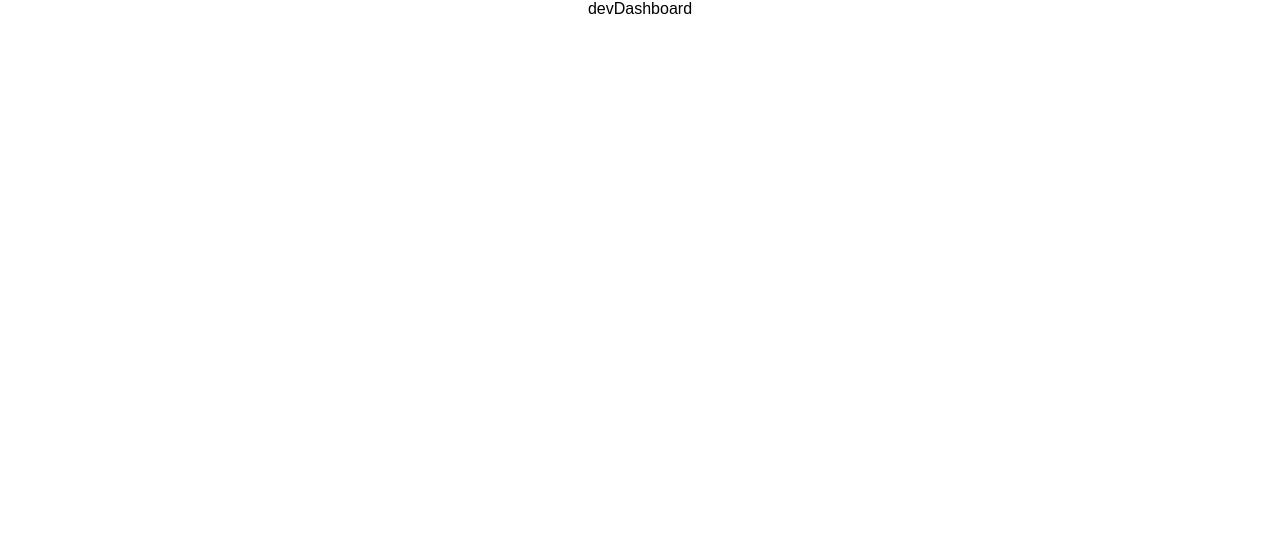
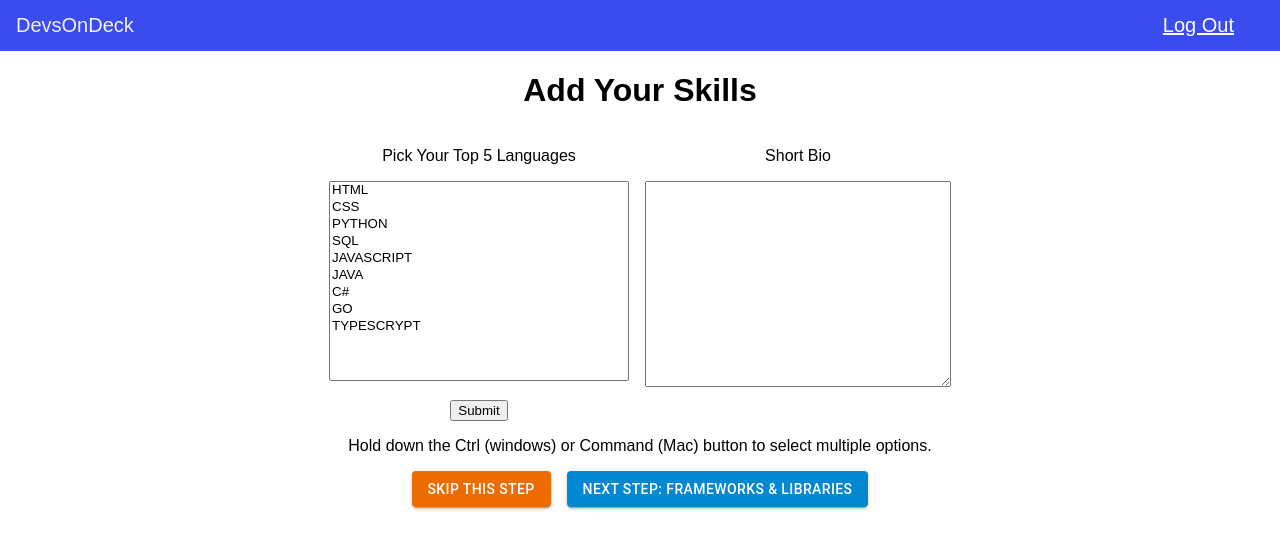
Before and after one commit to KhalilTemimi/Group-Project, a React (Create React App) app in the folder Devs on Deck/client/: page /devs/dashboard in a window 1280 px wide. Shown: the top 548 px of the page. Built offline with nearby package versions, Linux system fonts and the light colour scheme.

Commit message:
updating some components
Co-Authored-By: Khalil Temimi <126733734+khaliltemimi@users.noreply.github.com>

```diff
--- a/Devs on Deck/client/src/App.css
+++ b/Devs on Deck/client/src/App.css
@@ -18,6 +18,10 @@ body {
   color: #f2f2f2;
   text-decoration: none;
 }
+.square{
+  width: 300px;
+  height: 200px;
+}
 
 .topnav Link:hover {
   color: black;
@@ -27,5 +31,5 @@ body {
 .topnav .split {
   float: right;
   color: white;
-  margin-left: 30px;
+  margin-right: 30px;
 }
--- a/Devs on Deck/client/src/components/addPosition.jsx
+++ b/Devs on Deck/client/src/components/addPosition.jsx
@@ -1,8 +1,96 @@
-import React from 'react'
+import axios from 'axios';
+import React, { useState } from 'react'
+import { Link, useNavigate } from 'react-router-dom';
+import Button from "@mui/material/Button";
+import TextField from '@mui/material/TextField';
+import Stack from '@mui/material/Stack';
+import Select from '@mui/material/Select';
+import InputLabel from '@mui/material/InputLabel';
+import FormControl from '@mui/material/FormControl';
 
 const AddPosition = () => {
+  const [name, setName] = useState("");
+  const [description, setDescription] = useState("");
+  const [skills, setSkills] = useState([]);
+  const allSkills = ['HTML', 'CSS', 'RUBY', 'PYTHON', 'SQL', 'JAVASCRIPT', 'JAVA',
+    'C#', 'GO', 'Django', 'Flask', 'Rails', 'Spring']
+  const [errors, setErrors] = useState([]);
+  const navigate = useNavigate();
+
+  const handleChangeMultiple = (event) => {
+    const { options } = event.target;
+    const value = [];
+    for (let i = 0, l = options.length; i < l; i += 1) {
+      if (options[i].selected) {
+        value.push(options[i].value);
+      }
+    }
+    setSkills(value);
+  };
+
+  const submitHandler = (e) => {
+    e.preventDefault();
+    const newPosition = {
+      name,
+      description,
+      skills
+    }
+    axios.post("http://localhost:8000/api/addPosition", newPosition)
+      .then(res => {
+        console.log(res.data);
+        navigate('/orgs/dashboard');
+      })
+      .catch(err => {
+        console.log(err.response.data.errors.name.message);
+        const errArr = [];
+        errArr.push(err.response.data.errors.name.message);
+        setErrors(errArr);
+      })
+  }
   return (
-    <div>addPosition</div>
+    <div>
+      <div class="topnav">
+      <Link class="active">DevsOnDeck</Link>
+      <Link to={("/orgs/login")} class="split">Log Out</Link>
+    </div>
+      <h1>Add A position</h1>
+      {
+        errors.map((err, index) => {
+          return (
+            <p key={index} style={{ color: "red" }} >{err}</p>
+          )
+        })
+      }
+      <FormControl onSubmit={submitHandler}>
+        <TextField label="Name" variant='outlined' sx={{m:2}} onChange={(e) => { setName(e.target.value) }} /><br />
+        <TextField label="Description" variant='outlined' sx={{m:2}} onChange={(e) => { setDescription(e.target.value) }} /><br />
+        <InputLabel shrink htmlFor="select-multiple-native">
+          Skills
+        </InputLabel>
+        <Select
+          multiple
+          native
+          value={skills}
+          onChange={handleChangeMultiple}
+          label="Skills"
+          inputProps={{
+            id: 'select-multiple-native',
+          }}
+        >
+          {allSkills.map((skill) => (
+            <option key={skill} value={skill}>
+              {skill}
+            </option>
+          ))}
+        </Select><br />
+        <Stack justifyContent="center" direction="row" spacing={2}>
+          <Link to={("/orgs/dashboard")}>
+            <Button variant='contained' color='warning' >Cancel</Button>
+          </Link>
+          <Button variant='contained' color='success' type="submit">Add Position</Button>
+        </Stack>
+      </FormControl>
+    </div>
   )
 }
 
--- a/Devs on Deck/client/src/components/addSkills.jsx
+++ b/Devs on Deck/client/src/components/addSkills.jsx
@@ -1,8 +1,73 @@
-import React from 'react'
+import React, { useState } from 'react'
+import axios from 'axios';
+import {Link, useNavigate} from 'react-router-dom';
+import Button from "@mui/material/Button";
+import Stack from '@mui/material/Stack';
 
 const AddSkills = () => {
+  const [skills, setSkills] = useState([])
+  const [errors, setErrors] = useState([]);
+    const navigate = useNavigate();
+    const submitHandler = (e) =>{
+        e.preventDefault();
+        const skills={
+            skills
+        }
+        axios.post("http://localhost:8000/api/addSkills", skills)
+        .then(res => {
+            console.log(res.data);
+            navigate('/');
+        })
+        .catch(err => {
+            const errorRes = err.response.data.errors;
+            console.log(errorRes)
+            const errArr=[];
+            for (const key of Object.keys(errorRes)){
+                console.log(errorRes[key].message)
+                errArr.push(errorRes[key].message)
+            }
+            setErrors(errArr);
+        })
+    }
   return (
-    <div>addSkills</div>
+    <div>
+      <div class="topnav">
+      <Link class="active">DevsOnDeck</Link>
+      <Link to={("/devs/login")} class="split">Log Out</Link>
+    </div>
+      <h1>Add Your Skills</h1>
+      <Stack justifyContent="center" direction="row" spacing={2}>
+      <div>
+      <p>Pick Your Top 5 Frameworks Or Libraries</p>
+      <form onSubmit={submitHandler}>
+        <select className='square' name="skills" id="skills" multiple value={skills}
+        onChange={(e)=>{setSkills(e.target.value)}}>
+          <option value="Django">Django</option>
+          <option value="Flask">Flask</option>
+          <option value="Rails">Rails</option>
+          <option value="Spring">Spring</option>
+          <option value="JAVASCRIPT">JAVASCRIPT</option>
+          <option value="JAVA">JAVA</option>
+          <option value="C#">C#</option>
+          <option value="GO">GO</option>
+          <option value="PYTHON">PYTHON</option>
+        </select>
+        <br/><br/>
+        <input type="submit" value="Submit"></input>
+        </form>
+      </div>
+      <div>
+        <p>quotes</p>
+        <p className='square'>SOME INSPIRATIONAL QUOTES OR INFORMATION ABOUT WHY IT IS IMPORTANT
+        TO FINISH UP THE PROFILE. </p>
+      </div>
+      </Stack>
+          <p>Hold down the Ctrl (windows) or Command (Mac) button to select multiple options.</p>
+
+            <Link to={("/devs/dashboard")}>
+                <Button variant='contained' color='warning' >Complete Profile</Button>
+            </Link>
+    </div>
   )
 }
 
--- a/Devs on Deck/client/src/components/devDashboard.jsx
+++ b/Devs on Deck/client/src/components/devDashboard.jsx
@@ -1,8 +1,77 @@
-import React from 'react'
+import React, { useState } from 'react'
+import axios from 'axios';
+import { Link, useNavigate } from 'react-router-dom';
+import Button from "@mui/material/Button";
+import Stack from '@mui/material/Stack';
 
 const DevDashboard = () => {
+  const [skills, setSkills] = useState([])
+  const [errors, setErrors] = useState([]);
+  const navigate = useNavigate();
+  const submitHandler = (e) => {
+    e.preventDefault();
+    const skills = {
+      skills
+    }
+    axios.post("http://localhost:8000/api/addSkills", skills)
+      .then(res => {
+        console.log(res.data);
+        navigate('/');
+      })
+      .catch(err => {
+        const errorRes = err.response.data.errors;
+        console.log(errorRes)
+        const errArr = [];
+        for (const key of Object.keys(errorRes)) {
+          console.log(errorRes[key].message)
+          errArr.push(errorRes[key].message)
+        }
+        setErrors(errArr);
+      })
+  }
   return (
-    <div>devDashboard</div>
+    <div>
+      <div class="topnav">
+        <Link class="active">DevsOnDeck</Link>
+        <Link to={("/devs/login")} class="split">Log Out</Link>
+      </div>
+      <h1>Add Your Skills</h1>
+      <Stack justifyContent="center" direction="row" spacing={2}>
+        <div>
+          <p>Pick Your Top 5 Languages</p>
+          <form onSubmit={submitHandler}>
+            <select className='square' name="skills" id="skills" multiple value={skills}
+              onChange={(e) => { setSkills(e.target.value) }}>
+              <option value="HTML">HTML</option>
+              <option value="CSS">CSS</option>
+              <option value="RUBY">PYTHON</option>
+              <option value="SQL">SQL</option>
+              <option value="JAVASCRIPT">JAVASCRIPT</option>
+              <option value="JAVA">JAVA</option>
+              <option value="C#">C#</option>
+              <option value="GO">GO</option>
+              <option value="TYPESCRIPT">TYPESCRYPT</option>
+            </select>
+            <br /><br />
+            <input type="submit" value="Submit"></input>
+          </form>
+        </div>
+        <div>
+          <p>Short Bio</p>
+          <textarea className='square' type="text" />
+        </div>
+      </Stack>
+      <p>Hold down the Ctrl (windows) or Command (Mac) button to select multiple options.</p>
+      <Stack justifyContent="center" direction="row" spacing={2}>
+        <Link to={("/devs/skills/frameworks")}>
+          <Button variant='contained' color='warning' >Skip This Step</Button>
+        </Link>
+        <Link to={("/devs/skills/frameworks")}>
+          <Button variant='contained' color='info' type="submit">Next Step: Frameworks & Libraries</Button>
+        </Link>
+      </Stack>
+
+    </div>
   )
 }
 
--- a/Devs on Deck/client/src/components/orgDashboard.jsx
+++ b/Devs on Deck/client/src/components/orgDashboard.jsx
@@ -1,8 +1,46 @@
 import React from 'react'
+import { Link } from 'react-router-dom';
+import Button from "@mui/material/Button";
+import Stack from '@mui/material/Stack';
+import Card from 'react-bootstrap/Card';
+import ListGroup from 'react-bootstrap/ListGroup';
 
 const OrgDashboard = () => {
   return (
-    <div>orgDashboard</div>
+    <div>
+      <div class="topnav">
+        <Link class="active">DevsOnDeck</Link>
+        <Link to={("/orgs/login")} class="split">Log Out</Link>
+      </div>
+      <Stack justifyContent="center" direction="row" spacing={2}>
+        <div>
+          <Link to={("/orgs/jobs/new")}>
+            <Button variant='contained' color='info' >List a New Position</Button>
+          </Link>
+          <Card style={{ width: '18rem' }}>
+            <Card.Body>
+              <Card.Header as="h3">Positions To Fill</Card.Header>
+              <Card.Link href="#">position 1</Card.Link><br />
+              <Card.Link href="#">position 2</Card.Link><br />
+              <Card.Link href="#">position 3</Card.Link><br />
+            </Card.Body>
+          </Card>
+
+        </div>
+        <div>
+          <Card style={{ width: '18rem' }}>
+            <Card.Body>
+              <Card.Header as="h3">Available Devs</Card.Header>
+            </Card.Body>
+            <ListGroup className="list-group-flush">
+              <ListGroup.Item>Dev 1</ListGroup.Item>
+              <ListGroup.Item>Dev 2</ListGroup.Item>
+              <ListGroup.Item>Dev 3</ListGroup.Item>
+            </ListGroup>
+          </Card>
+        </div>
+      </Stack>
+    </div>
   )
 }
 
```
